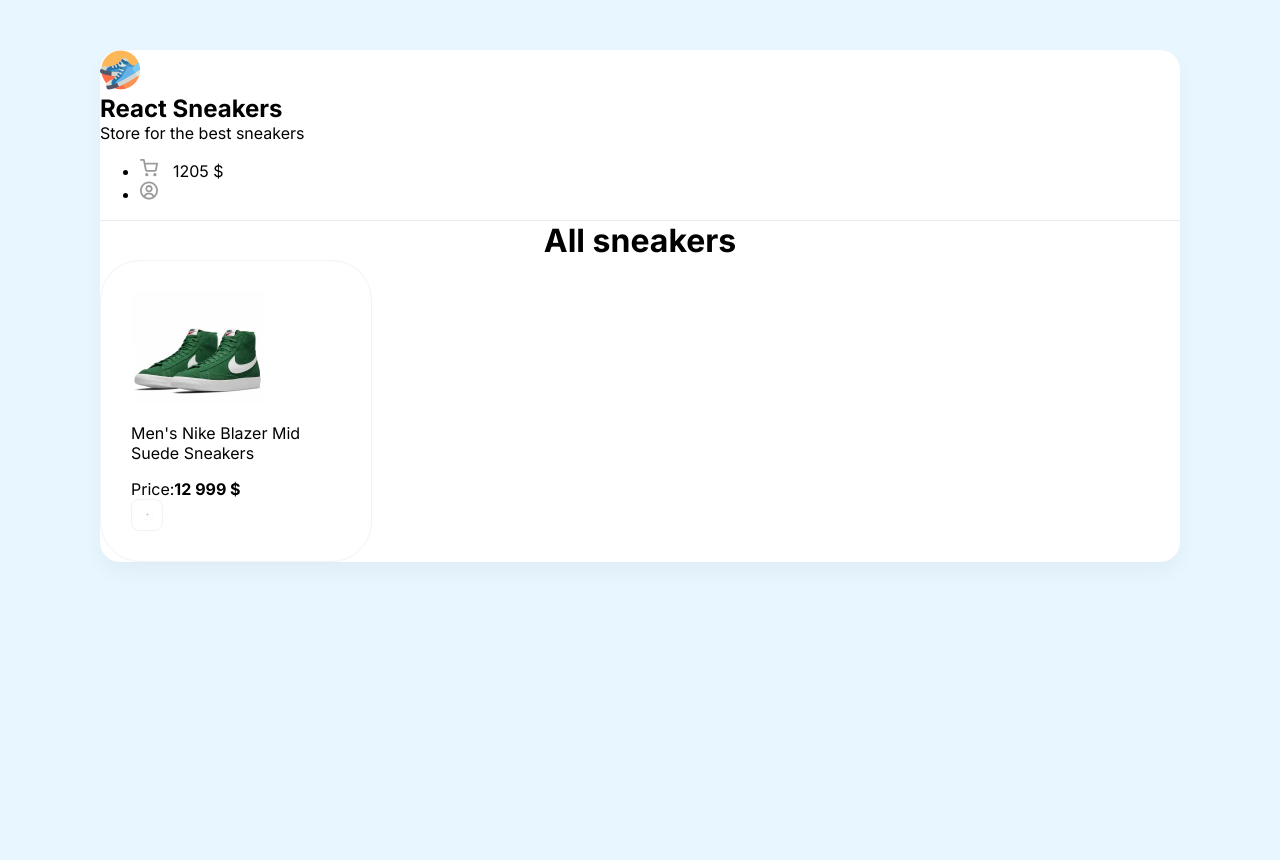
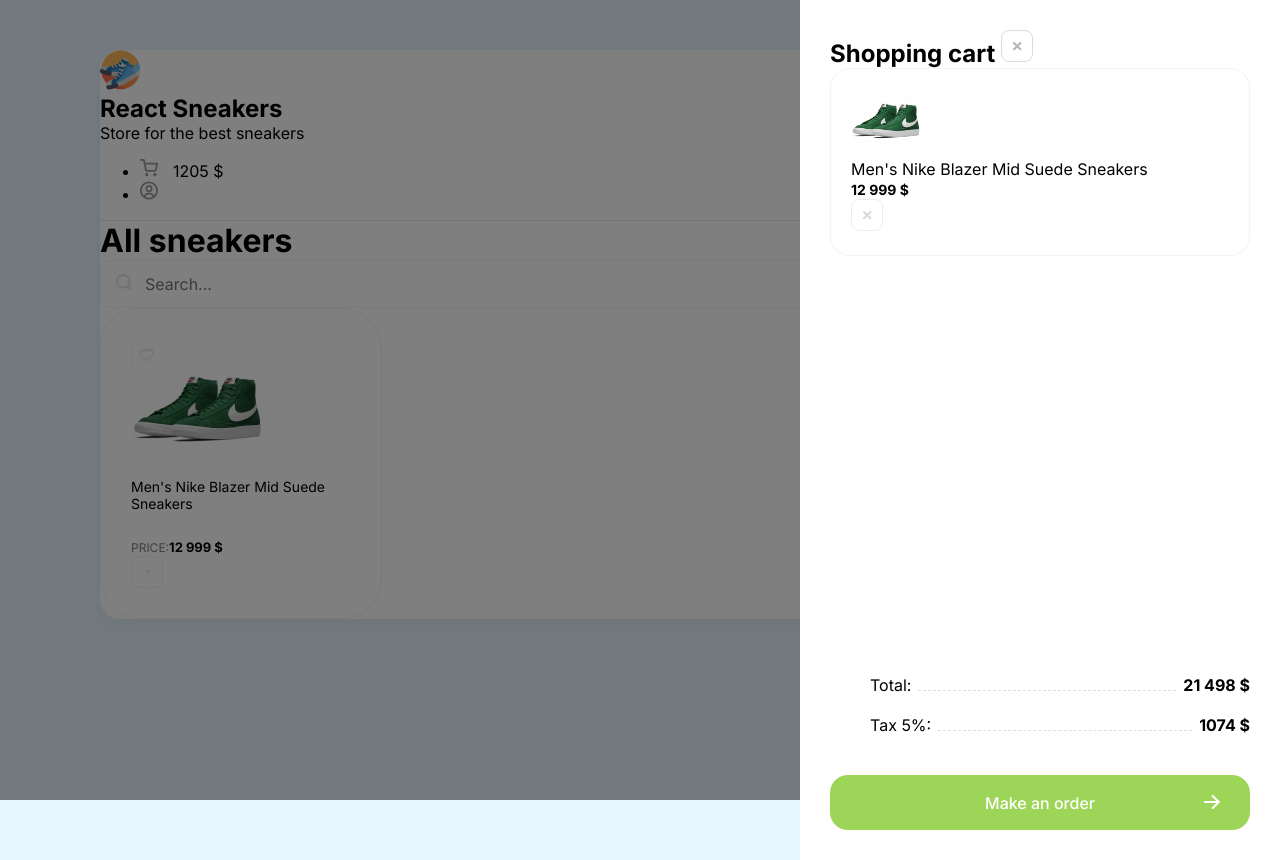
Before and after one commit to VadimKorobec/react-store-sneakers, a React (Create React App) app: page / in a window 1280 px wide. Before the commit the page ends 800 px from the top, so only its background shows below. Built offline with nearby package versions, Linux system fonts and the light colour scheme.

Commit message:
add scss

```diff
--- a/src/components/App/App.tsx
+++ b/src/components/App/App.tsx
@@ -1,12 +1,53 @@
 export const App = () => {
   return (
     <div className="wrapper clear">
+      <div className="overlay">
+        <div className="drawer ">
+          <h2 className="d-flex justify-between mb-30">Shopping cart <img
+                className="removeBtn cu-p"
+                src="/img/btn-remove.svg"
+                alt="remove"
+              /> </h2>
+          <div className="items " style={{ flex: "1" }}>
+            <div className="cartItem d-flex align- mb-20">
+              <div
+                style={{ backgroundImage: "url(/img/sneakers/1.jpg)" }}
+                className="cartItemImg"
+              ></div>
+              <div className="mr-20 flex">
+                <p className="mb-5">Men's Nike Blazer Mid Suede Sneakers</p>
+                <b>12 999 $</b>
+              </div>
+              <img
+                className="removeBtn"
+                src="/img/btn-remove.svg"
+                alt="remove"
+              />
+            </div>
+          </div>
+          <div className="cartTotalBlock">
+          <ul>
+            <li>
+              <span>Total:</span>
+              <div></div>
+              <b>21 498 $</b>
+            </li>
+            <li>
+              <span>Tax 5%:</span>
+              <div></div>
+              <b>1074 $</b>
+            </li>
+          </ul>
+          <button className="greenButton">Make an order <img src="/img/arrow.svg" alt="arrow" /> </button>
+          </div>
+        </div>
+      </div>
       <header className="d-flex justify-between align-center p-40">
         <div className="d-flex align-center">
           <img src="/img/logo.png" alt="logo" width={40} height={40} />
           <div>
             <h2 className="text-uppercase">React Sneakers</h2>
-            <p>Store for the best sneakers</p>
+            <p className="opacity-5">Store for the best sneakers</p>
           </div>
         </div>
         <ul className="d-flex">
@@ -20,23 +61,39 @@
         </ul>
       </header>
       <div className="content p-40">
+        <div className="d-flex align-center justify-between mb-40">
           <h1>All sneakers</h1>
+          <div className="search-block d-flex">
+            <img src="/img/search.svg" alt="search" />
+            <input type="text" placeholder="Search..." />
+          </div>
+        </div>
+        <div className="d-flex">
           <div className="card">
+            <div className="favorite">
+              <img src="/img/unliked.svg" alt="unlike" />
+            </div>
             <img
               src="/img/sneakers/1.jpg"
               alt="sneakers"
               width={133}
               height={112}
             />
-          <p>Men's Nike Blazer Mid Suede Sneakers</p>
-          <div className="d-flex justify-between">
-            <div className="d-flex flex-colum">
+            <h5>Men's Nike Blazer Mid Suede Sneakers</h5>
+            <div className="d-flex justify-between align-center">
+              <div className="d-flex flex-column ">
                 <span>Price:</span>
                 <b>12 999 $</b>
               </div>
               <button className="button">
-              <img src="/img/btn-plus.svg" alt="plus" width={11} height={11} />
+                <img
+                  src="/img/btn-plus.svg"
+                  alt="plus"
+                  width={11}
+                  height={11}
+                />
               </button>
+            </div>
           </div>
         </div>
       </div>
--- a/src/index.scss
+++ b/src/index.scss
@@ -1,10 +1,12 @@
 body {
   margin: 0;
-  font-family: "Inter", system-ui, -apple-system, BlinkMacSystemFont, "Segoe UI",
-    Roboto, Oxygen, Ubuntu, Cantarell, "Open Sans", "Helvetica Neue", sans-serif;
   -webkit-font-smoothing: antialiased;
   -moz-osx-font-smoothing: grayscale;
   background-color: #e7f6ff;
+}
+
+* {
+  font-family: "Inter", system-ui;
 }
 
 .wrapper {
@@ -29,15 +31,41 @@
 .content {
   h1 {
     margin: 0;
-    text-align: center;
   }
 }
 
 .card {
   border: 1px solid #f3f3f3;
   padding: 30px;
-  width: 210px;
+  width: 220px;
   border-radius: 40px;
+  margin-right: 30px;
+  transition: box-shadow 0.2s ease-in-out, transform 0.2s ease-in-out;
+
+  &:hover {
+    box-shadow: 0px 20px 35px rgba(0, 0, 0, 0.06);
+    transform: translateY(-5px);
+  }
+
+  .favorite {
+    position: absolute;
+    cursor: pointer;
+  }
+
+  span {
+    font-size: 12px;
+    opacity: 0.5;
+    text-transform: uppercase;
+  }
+
+  b {
+    font-size: 13px;
+  }
+
+  h5 {
+    font-weight: 400;
+    font-size: 14px;
+  }
 }
 
 .button {
@@ -49,3 +77,148 @@
   width: 32px;
   cursor: pointer;
 }
+
+.search-block {
+  border: 1px solid #f3f3f3;
+  border-radius: 10px;
+  padding: 0 15px;
+
+  input {
+    border: 0;
+    padding: 13px;
+    font-size: 16px;
+    width: 200px;
+  }
+}
+
+.overlay {
+  position: absolute;
+  left: 0;
+  top: 0;
+  width: 100%;
+  height: 100%;
+  background-color: rgba(0, 0, 0, 0.5);
+  z-index: 1;
+}
+
+.drawer {
+  display: flex;
+  flex-direction: column;
+  position: absolute;
+  width: 420px;
+  height: 100%;
+  right: 0;
+  background: #ffffff;
+  box-shadow: -10px, 4px, 24px rgba(0, 0, 0, 0.1);
+  padding: 30px;
+
+  .items{
+    overflow: auto;
+    margin-bottom: 40px;
+  }
+
+  h2 {
+    margin: 0;
+    font-size: 24px;
+  }
+}
+
+.cartTotalBlock {
+  ul{
+    display: block;
+    margin-bottom: 40px !important;
+  }
+  li {
+    display: flex;
+    align-items: flex-end;
+    margin-bottom: 20px;
+  }
+
+  div {
+    flex: 1;
+    height: 1px;
+    border-bottom: 1px dashed #dfdfdf;
+    position: relative;
+    top: -4px;
+    margin: 0 7px;
+  }
+
+.greenButton{
+  position: relative;
+
+  &:hover{
+    img{
+      transform: translateX(5px);
+    }
+  }
+
+  img{
+    position: absolute;
+    right: 30px;
+    top: 20px;
+    transition: transform 0.15s ease-in-out;
+  }
+}
+
+
+}
+
+.greenButton{
+
+  width: 100%;
+  height: 55px;
+  background: #9dd558;
+  border-radius: 18px;
+  border: none;
+  color: #ffffff;
+  font-size: 16px;
+  font-weight: 500;
+  cursor: pointer;
+  transition: background 0.1s ease-in-out;
+
+
+
+  &:hover{
+    background: lighten($color: #9dd558, $amount: 5%) ;
+  }
+
+  &:active{
+    background: darken($color: #9dd558, $amount: 5%);
+  }
+
+}
+
+.cartItem {
+  border: 1px solid #f3f3f3;
+  border-radius: 20px;
+  overflow: hidden;
+  padding: 20px;
+
+  .cartItemImg {
+    height: 70px;
+    width: 70px;
+    background-size: contain;
+    background-position: 0 -5px;
+    background-repeat: no-repeat;
+    margin-right: 20px;
+  }
+
+  p {
+    font-size: 16px;
+    margin: 0;
+  }
+
+  b {
+    font-size: 14px;
+  }
+
+  .removeBtn {
+    opacity: 0.5;
+    transition: opacity 0.15s ease-in-out;
+    cursor: pointer;
+
+    &:hover {
+      opacity: 1;
+    }
+  }
+}
```
Lines whose indentation alone changed are shown as unchanged.
